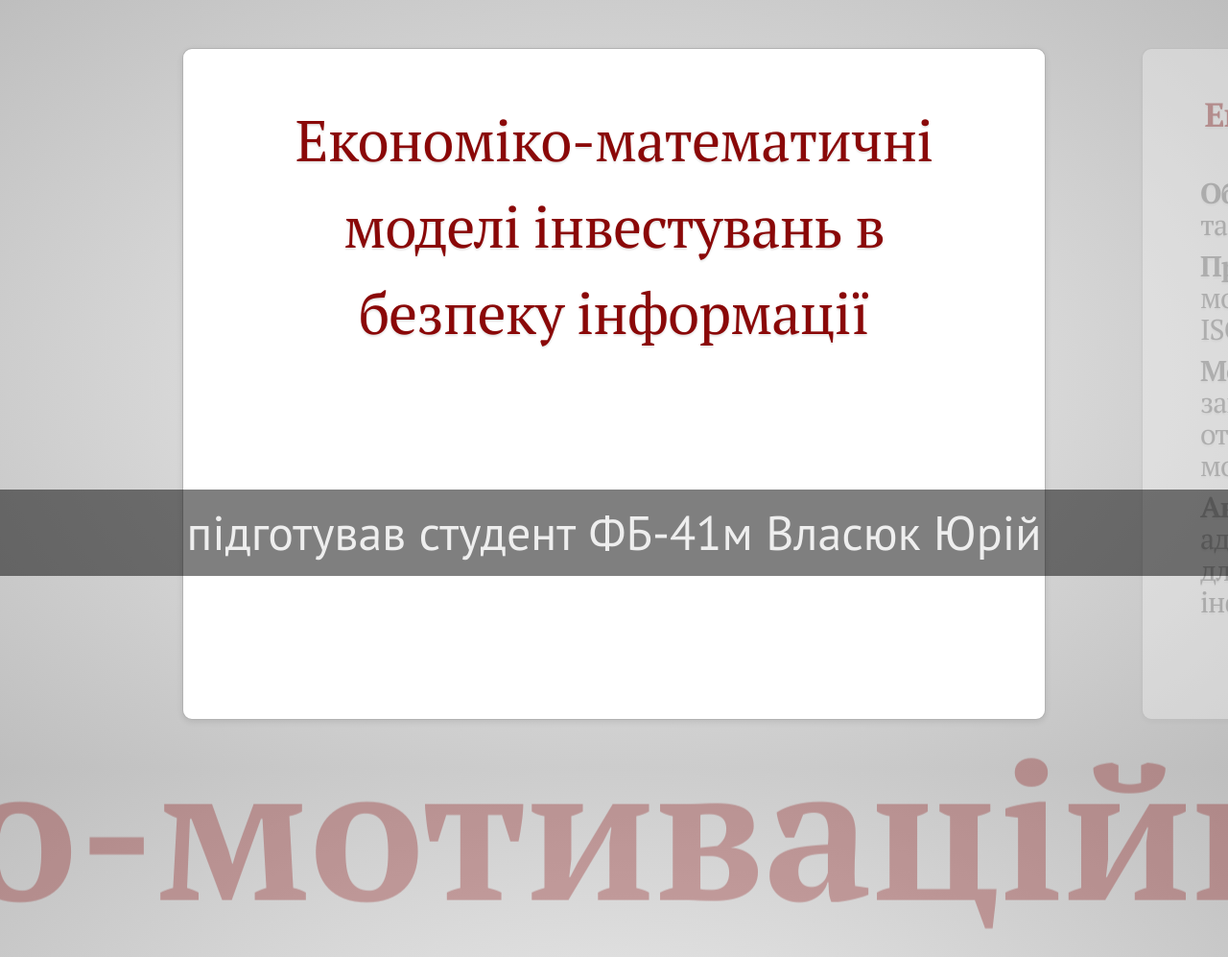
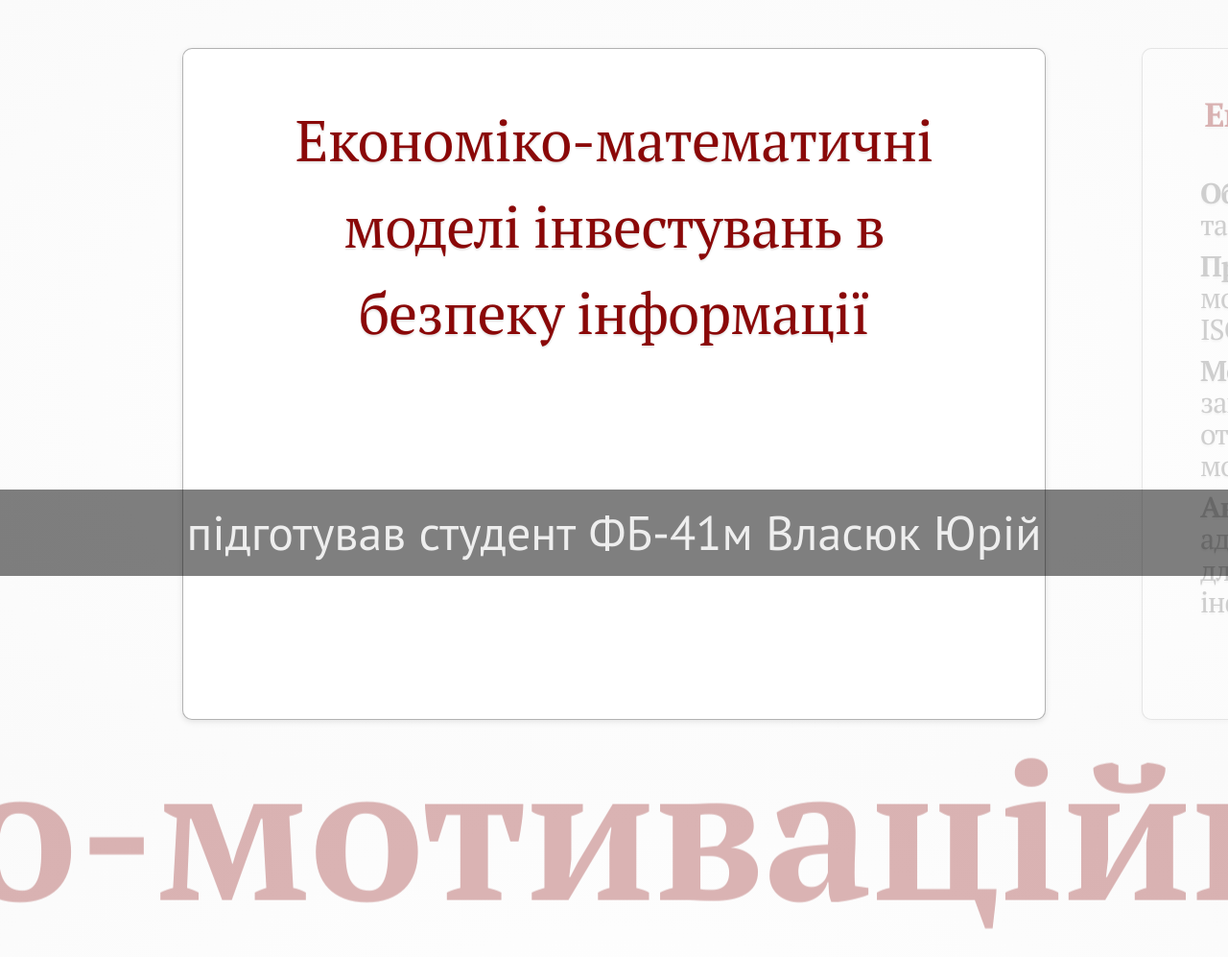
Before and after one commit to unsigned6/vlasiuk-master, a website: page index.html in a window 1280 px wide. Shown: the top 997 px of the page at 96% size. Drawn offline with Linux system fonts and the light colour scheme.

Commit message:
return to white background

```diff
--- a/css/impress-demo.css
+++ b/css/impress-demo.css
@@ -85,20 +85,20 @@ body {
     font-family: 'PT Sans', sans-serif;
     min-height: 740px;
 
-    background: rgb(215, 215, 215);
+    /*background: rgb(215, 215, 215);
     background: -webkit-gradient(radial, 50% 50%, 0, 50% 50%, 500, from(rgb(240, 240, 240)), to(rgb(190, 190, 190)));
     background: -webkit-radial-gradient(rgb(240, 240, 240), rgb(190, 190, 190));
     background:    -moz-radial-gradient(rgb(240, 240, 240), rgb(190, 190, 190));
     background:     -ms-radial-gradient(rgb(240, 240, 240), rgb(190, 190, 190));
     background:      -o-radial-gradient(rgb(240, 240, 240), rgb(190, 190, 190));
-    background:         radial-gradient(rgb(240, 240, 240), rgb(190, 190, 190));
-    /*background: rgb(0, 0, 0);
+    background:         radial-gradient(rgb(240, 240, 240), rgb(190, 190, 190)); */
+    background: rgb(0, 0, 0);
     background: -webkit-gradient(radial, 50% 50%, 0, 50% 50%, 500, from(rgb(10, 10, 10)), to(rgb(0, 0, 0)));
     background: -webkit-radial-gradient(rgb(255, 255, 255), rgb(250, 250, 250));
     background:    -moz-radial-gradient(rgb(255, 255, 255), rgb(250, 250, 250));
     background:     -ms-radial-gradient(rgb(255, 255, 255), rgb(250, 250, 250));
     background:      -o-radial-gradient(rgb(255, 255, 255), rgb(250, 250, 250));
-    background:         radial-gradient(rgb(255, 255, 255), rgb(250, 250, 250)));*/
+    background:         radial-gradient(rgb(255, 255, 255), rgb(250, 250, 250)));
 }
 
 /*
```
